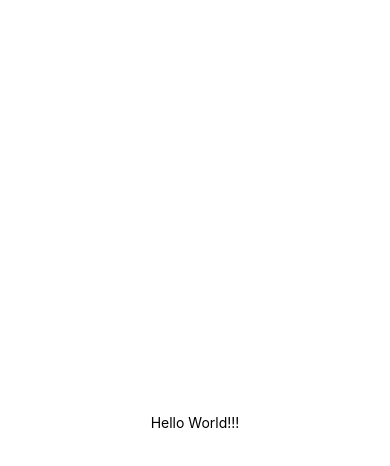
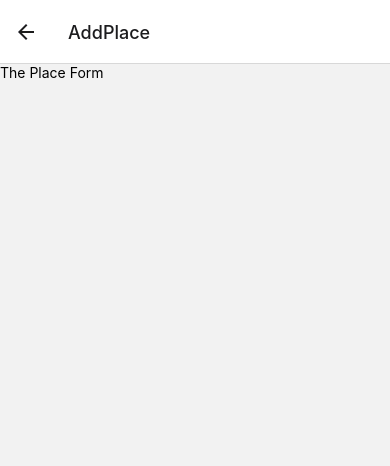
Before and after one commit to maxicopp/RNCourse, a React Native app in the folder 06-NativeDeviceFeatures/: screen /AddPlace in a window 390 px wide. Shown: the top 466 px of the page. Built offline with nearby package versions, Linux system fonts and the light colour scheme.

Commit message:
Adding an "Add Place" Screen + Navigation

```diff
--- a/06-NativeDeviceFeatures/App.js
+++ b/06-NativeDeviceFeatures/App.js
@@ -1,20 +1,22 @@
 import { StatusBar } from 'expo-status-bar';
-import { StyleSheet, Text, View } from 'react-native';
+import { NavigationContainer } from '@react-navigation/native';
+import { createNativeStackNavigator } from '@react-navigation/native-stack';
+
+import AddPlace from './screens/AddPlace';
+import AllPlaces from './screens/AllPlaces';
+
+const Stack = createNativeStackNavigator();
 
 export default function App() {
   return (
-    <View style={styles.container}>
-      <Text>Hello World!!!</Text>
-      <StatusBar style="auto" />
-    </View>
+    <>
+      <StatusBar style="dark" />
+      <NavigationContainer>
+        <Stack.Navigator>
+          <Stack.Screen name="AllPlaces" component={AllPlaces} />
+          <Stack.Screen name="AddPlace" component={AddPlace} />
+        </Stack.Navigator>
+      </NavigationContainer>
+    </>
   );
 }
-
-const styles = StyleSheet.create({
-  container: {
-    flex: 1,
-    backgroundColor: '#fff',
-    alignItems: 'center',
-    justifyContent: 'center',
-  },
-});
--- /dev/null
+++ b/06-NativeDeviceFeatures/components/Places/PlaceForm.js
@@ -0,0 +1,11 @@
+import { Text, View } from 'react-native';
+
+function PlaceForm() {
+  return (
+    <View>
+      <Text>The Place Form</Text>
+    </View>
+  );
+}
+
+export default PlaceForm;
--- a/06-NativeDeviceFeatures/package.json
+++ b/06-NativeDeviceFeatures/package.json
@@ -9,10 +9,14 @@
     "web": "expo start --web"
   },
   "dependencies": {
+    "@react-navigation/native": "^6.1.6",
+    "@react-navigation/native-stack": "^6.9.12",
     "expo": "~48.0.15",
     "expo-status-bar": "~1.4.4",
     "react": "18.2.0",
-    "react-native": "0.71.7"
+    "react-native": "0.71.7",
+    "react-native-safe-area-context": "4.5.0",
+    "react-native-screens": "~3.20.0"
   },
   "devDependencies": {
     "@babel/core": "^7.20.0"
--- a/06-NativeDeviceFeatures/screens/AddPlace.js
+++ b/06-NativeDeviceFeatures/screens/AddPlace.js
@@ -0,0 +1,7 @@
+import PlaceForm from '../components/Places/PlaceForm';
+
+function AddPlace() {
+  return <PlaceForm />;
+}
+
+export default AddPlace;
```
Also changed, not shown: 1 other file (tests, documents, lock files or other folders).
